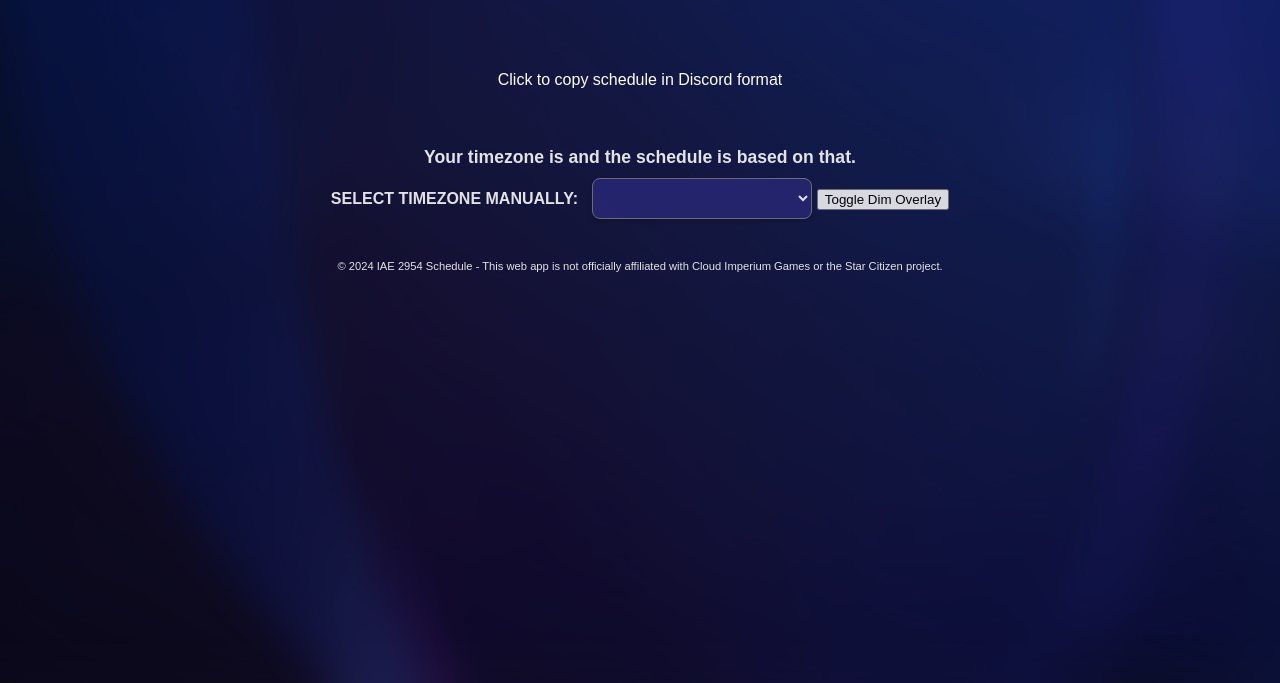
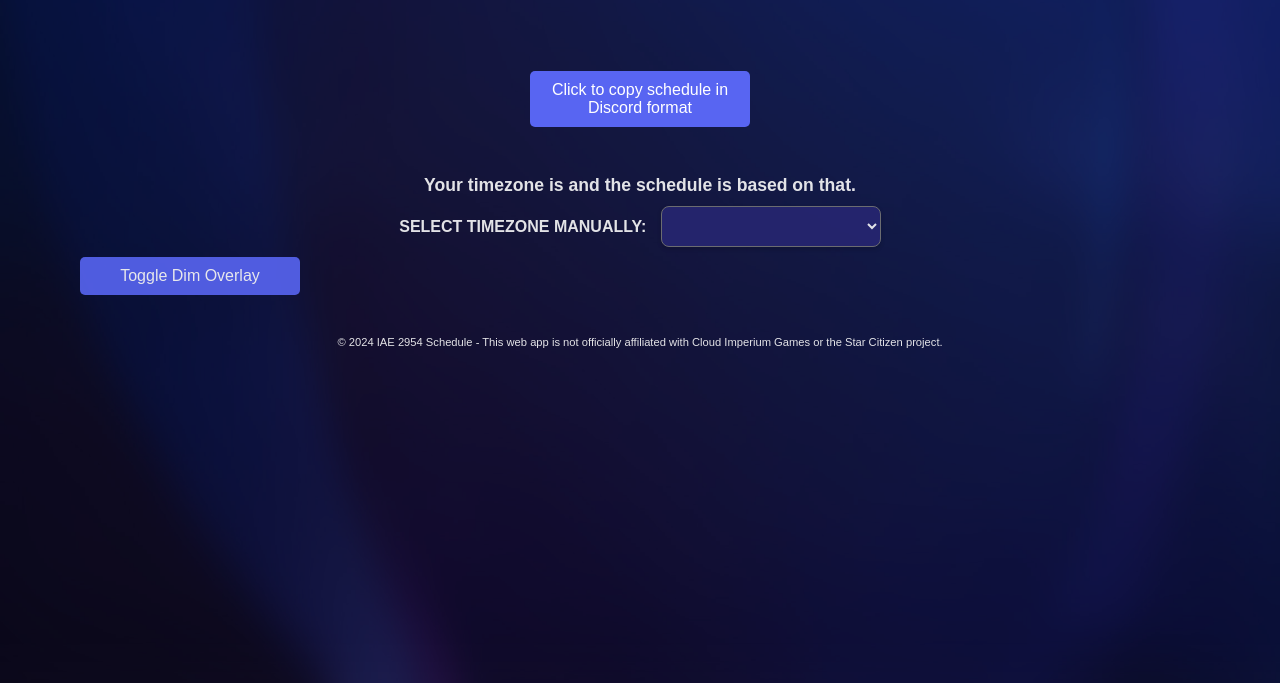
Before and after one commit to f4sh/IAE, a website: page index.html in a window 1280 px wide. Both pictures are taken after a click on the button "Toggle Dim Overlay". Shown: the part 117-800 px from the top of the page. Drawn offline with Linux system fonts and the light colour scheme.

Commit message:
Update style.css

```diff
--- a/style.css
+++ b/style.css
@@ -1,6 +1,10 @@
 :root {
     --text-color: #fafafa;
     --background-color: #262671;
+    --button-bg: #5865F2;
+    --button-hover-bg: #4752C4;
+    --button-active-bg: #363E9A;
+    --overlay-color: transparent;
 }
 
 *,
@@ -44,7 +48,7 @@ body::after {
 
 .button-container {
     display: flex;
-    justify-content: center;
+    flex-direction: column;
     align-items: center;
     padding-bottom: 30px;
 }
@@ -62,7 +66,8 @@ body::after {
     color: var(--text-color);
 }
 
-#copyToDiscordBtn {
+#copyToDiscordBtn,
+#toggleOverlayBtn {
     display: block;
     background-color: var(--button-bg);
     color: white;
@@ -72,17 +77,22 @@ body::after {
     font-size: 16px;
     cursor: pointer;
     transition: background-color 0.2s;
+    margin-top: 10px;
+    width: 220px;
 }
 
-#copyToDiscordBtn:hover {
+#copyToDiscordBtn:hover,
+#toggleOverlayBtn:hover {
     background-color: var(--button-hover-bg);
 }
 
-#copyToDiscordBtn:active {
+#copyToDiscordBtn:active,
+#toggleOverlayBtn:active {
     background-color: var(--button-active-bg);
 }
 
-#copyToDiscordBtn:focus {
+#copyToDiscordBtn:focus,
+#toggleOverlayBtn:focus {
     outline: none;
 }
 
```
